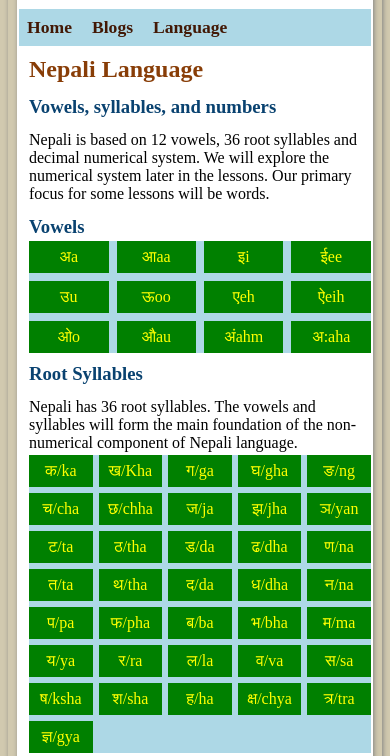
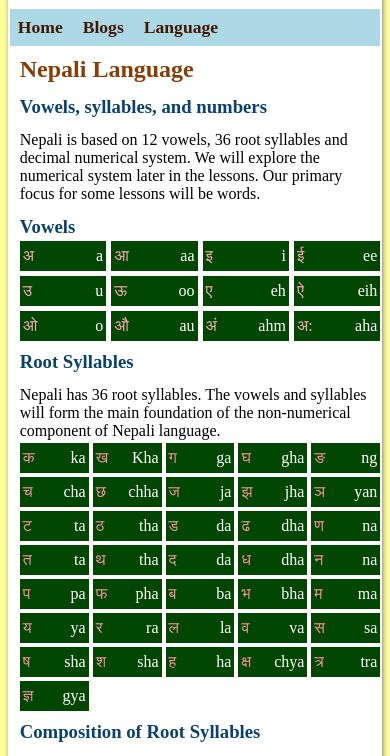
Before and after one commit to anilbhattaraitoronto/learnepali1, a plain HTML site: page index.html in a window 390 px wide. Both pictures are taken after a click on the link "Language". Shown: the part 88-844 px from the top of the page. Drawn offline with Linux system fonts and the light colour scheme.

Commit message:
added media query to change font size after 480 px width; styled the vowels and root syllables of Language section

```diff
--- a/index.html
+++ b/index.html
@@ -105,42 +105,42 @@
             <p>Nepali has 36 root syllables. The vowels and syllables will form the main foundation of the
                 non-numerical component of Nepali language.</p>
             <section id="syllable-list">
-                <div>क/ka</div>
-                <div>ख/Kha</div>
-                <div>ग/ga</div>
-                <div>घ/gha</div>
-                <div>ङ/ng</div>
-                <div>च/cha</div>
-                <div>छ/chha</div>
-                <div>ज/ja</div>
-                <div>झ/jha</div>
-                <div>ञ/yan</div>
-                <div>ट/ta</div>
-                <div>ठ/tha</div>
-                <div>ड/da</div>
-                <div>ढ/dha</div>
-                <div>ण/na</div>
-                <div>त/ta</div>
-                <div>थ/tha</div>
-                <div>द/da</div>
-                <div>ध/dha</div>
-                <div>न/na</div>
-                <div>प/pa</div>
-                <div>फ/pha</div>
-                <div>ब/ba</div>
-                <div>भ/bha</div>
-                <div>म/ma</div>
-                <div>य/ya</div>
-                <div>र/ra</div>
-                <div>ल/la</div>
-                <div>व/va</div>
-                <div>स/sa</div>
-                <div>ष/ksha</div>
-                <div>श/sha</div>
-                <div>ह/ha</div>
-                <div>क्ष/chya</div>
-                <div>त्र/tra</div>
-                <div>ज्ञ/gya</div>
+                <div> <span>क</span><span> ka</span></div>
+                <div> <span>ख</span><span>Kha</span> </div>
+                <div> <span>ग</span><span>ga</span> </div>
+                <div> <span>घ</span><span>gha</span> </div>
+                <div> <span>ङ</span><span>ng</span> </div>
+                <div> <span>च</span><span>cha</span> </div>
+                <div> <span>छ</span><span>chha</span> </div>
+                <div> <span>ज</span><span>ja</span> </div>
+                <div> <span>झ</span><span>jha</span> </div>
+                <div> <span>ञ</span><span>yan</span> </div>
+                <div> <span>ट</span><span>ta</span> </div>
+                <div> <span>ठ</span><span>tha</span> </div>
+                <div> <span>ड</span><span>da</span> </div>
+                <div> <span>ढ</span><span>dha</span> </div>
+                <div> <span>ण</span><span>na</span> </div>
+                <div> <span>त</span><span>ta</span> </div>
+                <div> <span>थ</span><span>tha</span> </div>
+                <div> <span>द</span><span>da</span> </div>
+                <div> <span>ध</span><span>dha</span> </div>
+                <div> <span>न</span><span>na</span></div>
+                <div> <span>प</span><span>pa</span> </div>
+                <div> <span>फ</span><span>pha</span> </div>
+                <div> <span>ब</span><span>ba</span> </div>
+                <div> <span>भ</span><span>bha</span> </div>
+                <div> <span>म</span><span>ma</span> </div>
+                <div> <span>य</span><span>ya</span> </div>
+                <div> <span>र</span><span>ra</span> </div>
+                <div> <span>ल</span><span>la</span> </div>
+                <div> <span>व</span><span>va</span> </div>
+                <div> <span>स</span><span>sa</span> </div>
+                <div> <span>ष</span><span>sha</span> </div>
+                <div> <span>श</span><span>sha</span> </div>
+                <div> <span>ह</span><span>ha</span> </div>
+                <div> <span>क्ष</span><span>chya</span> </div>
+                <div> <span>त्र</span><span>tra</span> </div>
+                <div> <span>ज्ञ</span><span>gya</span> </div>
             </section>
             <h3>Composition of Root Syllables</h3>
             <p>Pay particular attention to the making of the root syllables. They are composed of vowels and root
--- a/styles.css
+++ b/styles.css
@@ -5,7 +5,8 @@
 body{
     background: rgb(253, 255, 154);
 }
-@media only screen and (max-width:500px) {
+/* media query begins*/
+@media only screen and (min-width:480px) {
     body {
         width: 95%;
         background: rgb(209, 201, 175);
@@ -14,10 +15,12 @@ body{
         padding: 0px 2px;
         border-radius: 2px;
     }
-    #wrapper{
-        background: gray;
+    #language #vowel-list div, #language #vowel-list div, #language #syllable-list div, #language #syllable-list div{
+        font-size: 2rem;
     }
 }
+/* media query ends*/
+
 #wrapper{
     width: 95%;
     background: white;
@@ -134,23 +137,39 @@ h3{
 #language #vowel-list {
     display: grid;
     grid-template-columns: repeat(4, minmax(30px, 1fr));
-    grid-gap: 8px;
+    grid-gap: 5px;
     margin-left: 10px;
-    background: lightblue;
 }
 #language #syllable-list{
     display: grid;
     grid-template-columns: repeat(5, minmax(30px, 1fr));
-    grid-gap: 6px;
+    grid-gap: 4px;
     margin-left: 10px;
-    background: lightblue;
 }
 #language #vowel-list div, #language #syllable-list div{
-    background: green;
-    color: yellow;
-    text-align: center;
-    padding: 7px;
+    background: rgb(1, 71, 1);
+    padding: 6px 3px;
+
 }
+#language #vowel-list div span:nth-child(odd){
+    color: rgb(247, 171, 171);
+    float: left;
+    /* font-size: 1.3rem; */
+}
+#language #vowel-list div span:nth-child(even){
+    color: white;
+    float: right;
+    /* font-size: 1.3rem; */
+}
+#language #syllable-list div span:nth-child(odd) {
+    color: rgb(238, 146, 146);
+    float: left;
+}
+#language #syllable-list div span:nth-child(even){
+    color: white;
+    float: right;
+}
+
 footer {
     background: lightblue;
     padding: 30px;
```
